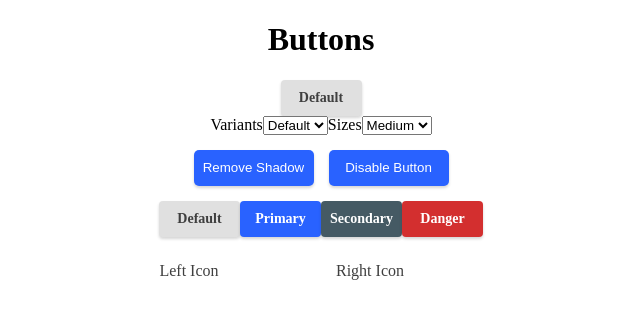
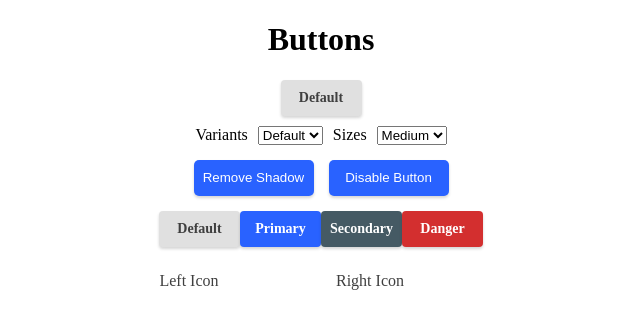
Before and after one commit to SmithVyne/ReuseableReactButtonComponent, a React (Create React App) app: page / in a window 1280 px wide. Shown: the top 328 px of the page, without its empty margins (319-959 px from the left). Built offline with nearby package versions, Linux system fonts and the light colour scheme.

Commit message:
Complete project

```diff
--- a/src/App.css
+++ b/src/App.css
@@ -8,6 +8,15 @@
 
 .material-icons.mg-left {
   margin-left: 10px;
+}
+
+#options {
+  margin-top: 15px;
+  display: flex;
+  gap: 10px;
+  margin: auto;
+  width: fit-content;
+  margin-top: 10px;
 }
 
 .grid-group {
--- a/src/components/App.js
+++ b/src/components/App.js
@@ -12,8 +12,6 @@ function App() {
     disableShadow: false
   });
 
-  // console.log(buttonProps)
-
   return (
     <div className="App">
       <h1 id="page-title">Buttons</h1>
--- a/src/components/UpdateButton.js
+++ b/src/components/UpdateButton.js
@@ -18,7 +18,7 @@ function UpdateButton({buttonProps, setButtonProps}) {
 
     return (
         <>
-            <div>
+            <div id="options">
                 <label>Variants</label>
                 <select name="variant" onChange={({target}) => variantsAndSizes(target) } >
                     <option value="default">Default</option>
@@ -56,13 +56,13 @@ function UpdateButton({buttonProps, setButtonProps}) {
                 <div className="iconBoxes">
                     <span style={setIconSwitchColor()} onClick={()=>setShowIcons(bool => !bool)} className="icon-label">Left Icon</span>
                     {showIcons && icons.map(icon =>
-                        <span onClick={({target}) => setIcon("startIcon", target.textContent)} className='material-icons icons-select'>{icon}</span>)}
+                        <span key={icon} onClick={({target}) => setIcon("startIcon", target.textContent)} className='material-icons icons-select'>{icon}</span>)}
                 </div>
 
                 <div className="iconBoxes">
                     <span style={setIconSwitchColor()} onClick={()=>setShowIcons(bool => !bool)} className="icon-label">Right Icon</span>
                     {showIcons && icons.map(icon =>
-                        <span onClick={({target}) => setIcon("endIcon", target.textContent)} className='material-icons icons-select'>{icon}</span>)}
+                        <span key={icon} onClick={({target}) => setIcon("endIcon", target.textContent)} className='material-icons icons-select'>{icon}</span>)}
                 </div>
             </div>
         </>
```
